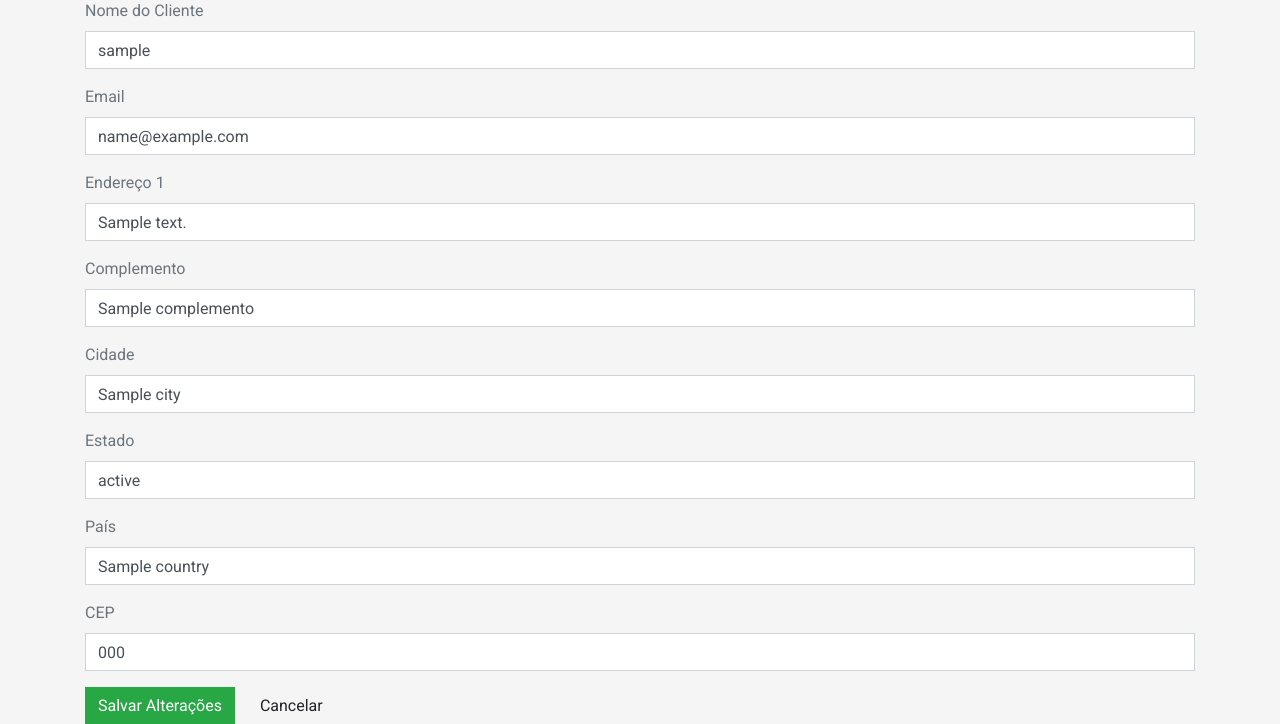
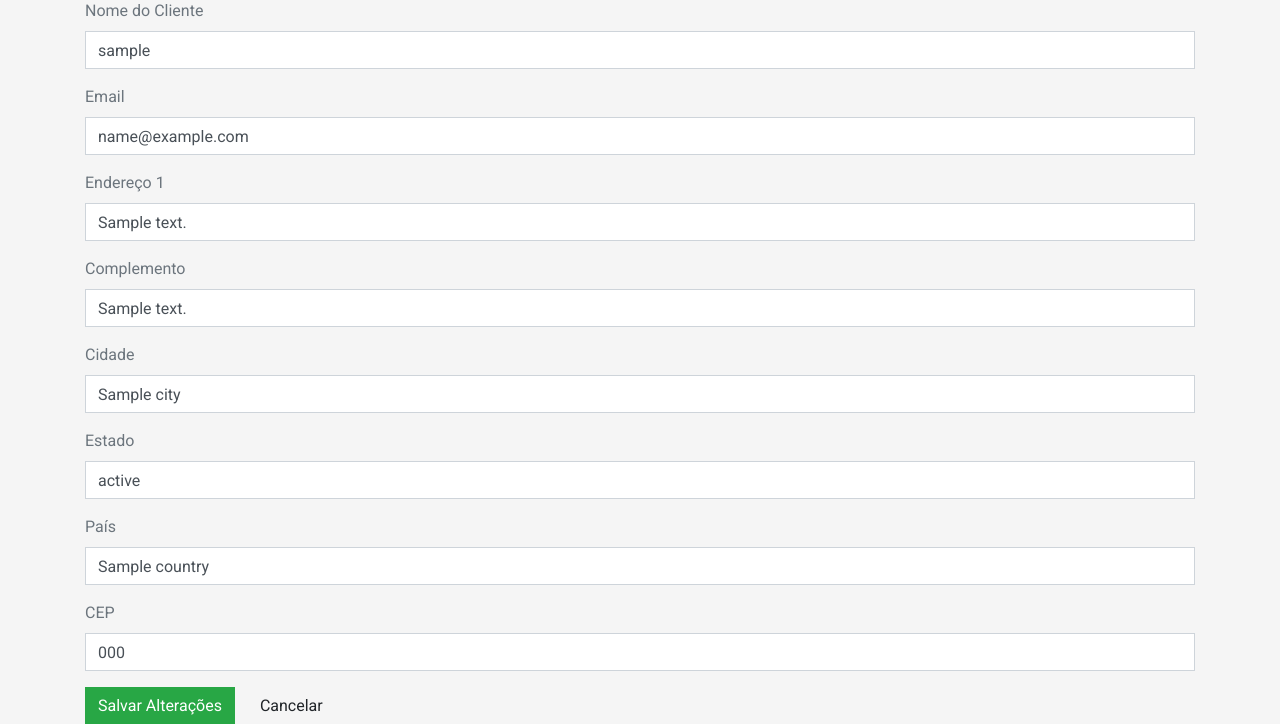
Before and after one commit to Sheila724/fake-shop, a Flask app: template src/templates/edit_order.html in a window 1280 px wide. Shown: the part 291-1015 px from the top of the page. Run offline with Flask 3, Linux system fonts and the light colour scheme; the template is opened without the code that fills it: most values are stand-ins (such as "Sample title", 1, 10 or a date in 2020); some libraries are stand-ins or nearby versions.

Commit message:
Correcao

```diff
--- a/src/templates/checkout.html
+++ b/src/templates/checkout.html
@@ -49,7 +49,7 @@
                         </div>
                         <div class="col-md-6 form-group">
                             <label>Complemento</label>
-                            <input class="form-control" type="text" name="complemento" maxlength="255">
+                            <input class="form-control" type="text" name="address2" maxlength="255">
                         </div>
                         <div class="col-md-6 form-group">
                             <label>Pais</label>
--- a/src/templates/edit_order.html
+++ b/src/templates/edit_order.html
@@ -17,7 +17,7 @@
         </div>
         <div class="form-group">
             <label>Complemento</label>
-            <input type="text" class="form-control" name="complemento" value="{{ pedido.complemento }}">
+            <input type="text" class="form-control" name="address2" value="{{ pedido.address2 }}">
         </div>
         <div class="form-group">
             <label>Cidade</label>
```
